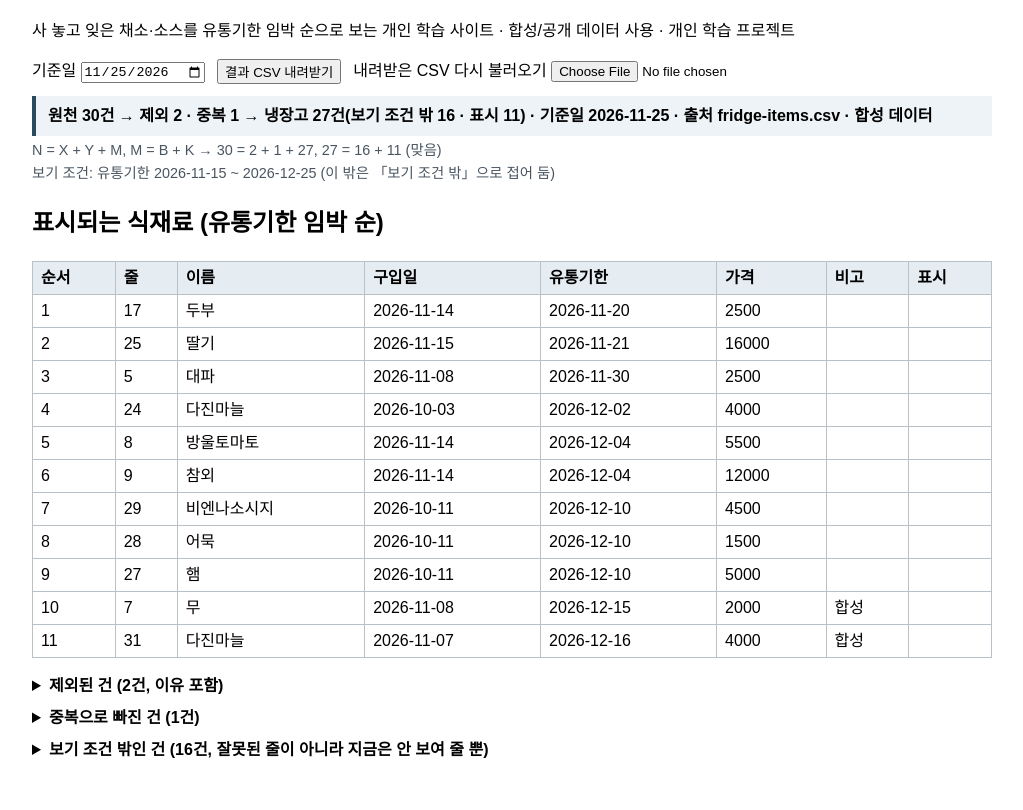
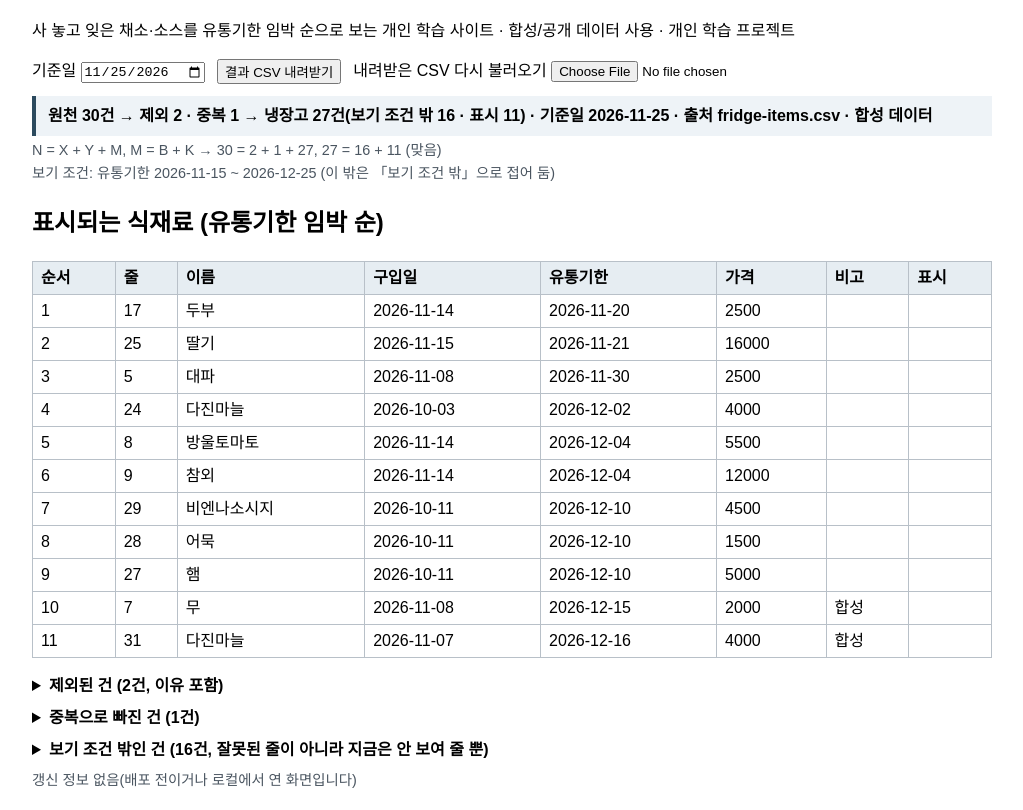
Before and after one commit to fridge-keeper-26/yadok-2026, a plain HTML site: page docs/index.html in a window 1280 px wide. Shown: the part 88-898 px from the top of the page, without its empty margins (128-1151 px from the left). Before the commit the page ends 874 px from the top, so only its background shows below. Drawn offline with Linux system fonts and the light colour scheme; no server answers.

Commit message:
docs: 화면 맨 아래에 마지막 갱신·검사 통과·판 표시 추가 (Aside 구현)

```diff
--- a/docs/app.js
+++ b/docs/app.js
@@ -96,7 +96,21 @@ async function checkLoadedFile(file) {
   }
 }
 
+// 예약·배포 때 만들어지는 status.json을 읽어 「마지막 갱신 · 검사 n/N 통과 · 판」을 보여 준다
+async function showStatus() {
+  const box = $('status');
+  try {
+    const res = await fetch('status.json?t=' + Date.now(), { cache: 'no-store' });
+    if (!res.ok) throw new Error(String(res.status));
+    const s = await res.json();
+    box.textContent = '마지막 갱신 ' + s.updated + ' · 검사 ' + s.passed + '/' + s.total + ' 통과 · 판 ' + s.commit;
+  } catch (err) {
+    box.textContent = '갱신 정보 없음(배포 전이거나 로컬에서 연 화면입니다)';
+  }
+}
+
 async function start() {
+  showStatus();
   $('baseDate').value = todayText(); // 지정하지 않으면 여는 날짜(오늘)
   $('baseDate').addEventListener('change', render);
   $('download').addEventListener('click', downloadResult);
--- a/docs/index.html
+++ b/docs/index.html
@@ -49,6 +49,8 @@
   <table id="outOfView"></table>
 </details>
 
+<p class="small" id="status">갱신 정보를 불러오는 중…</p>
+
 <noscript>이 페이지는 자바스크립트가 필요합니다.</noscript>
 <script src="core.js"></script>
 <script src="app.js"></script>
```
